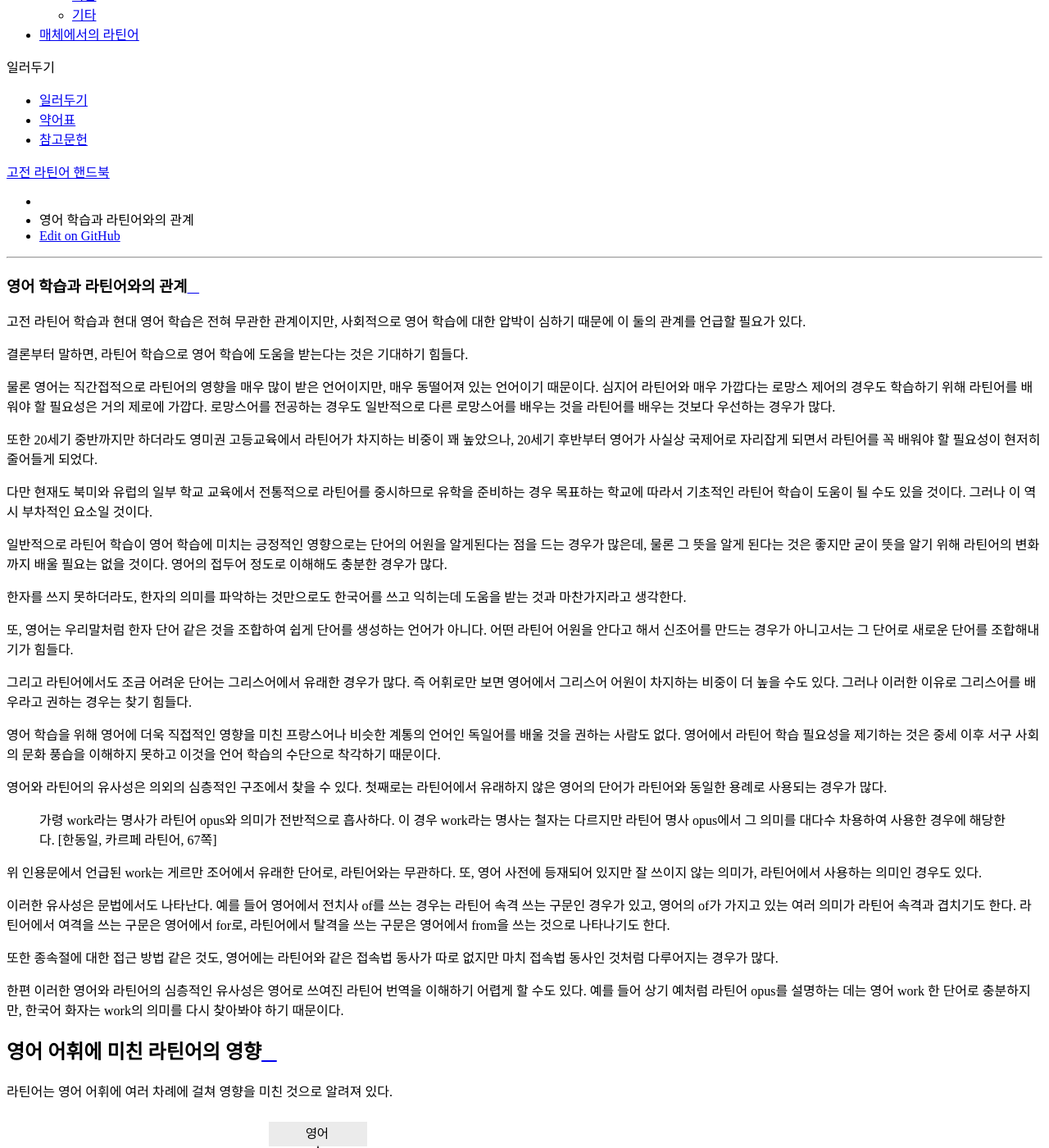
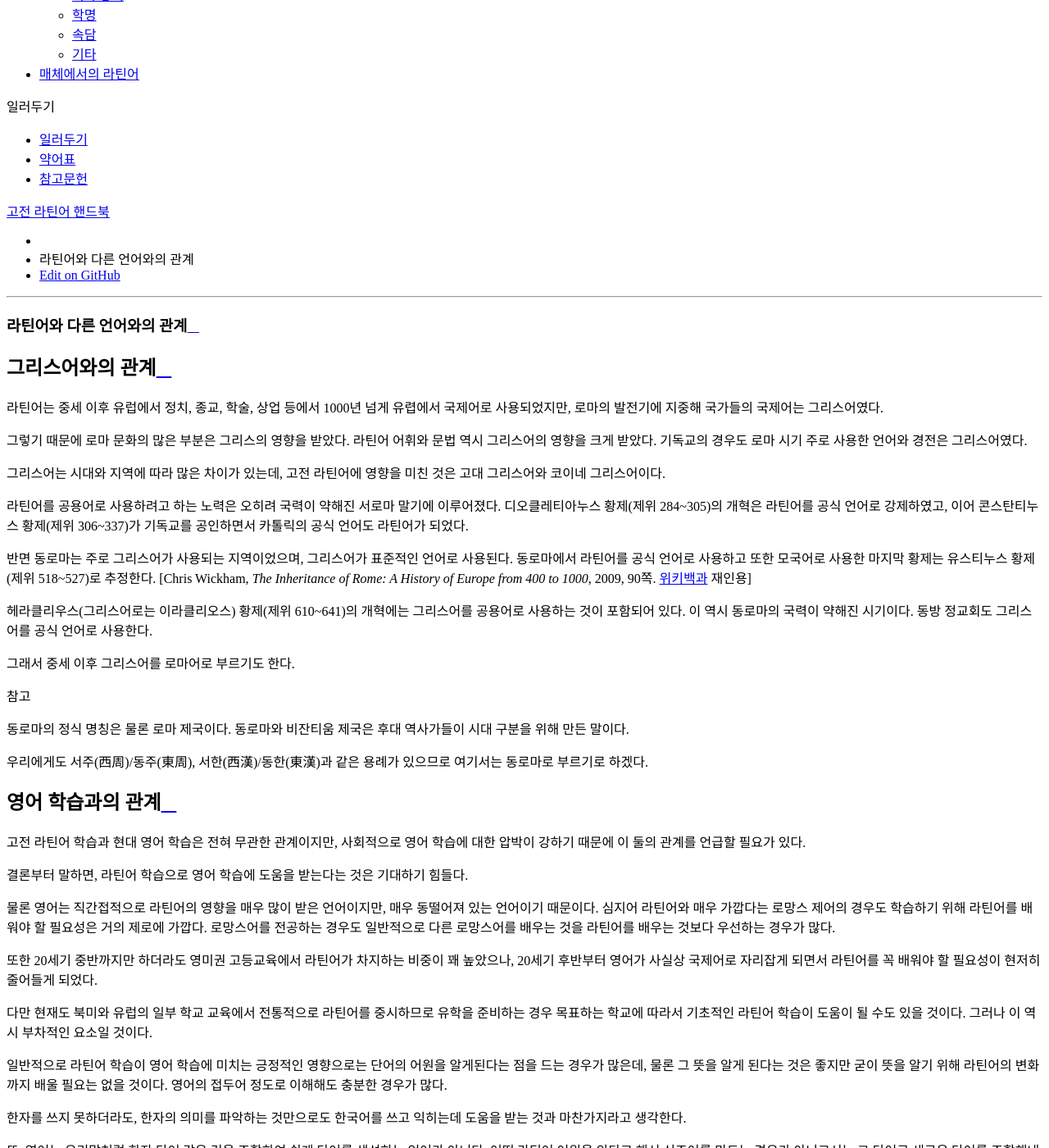
Before and after one commit to kabbala/grammatica_latina, a Sphinx documentation site: the page built from source/introductio/aliae_linguae.rst, in a window 1280 px wide and 1400 px high, scrolled down 11050 px. Shown: the whole window at 82% size. Built offline with Sphinx 7.4.7 and the Read the Docs theme 2.0.0, drawn with Linux system fonts in a browser that asks for light colours; pages that are not in the unit, such as notebooks, are missing from menus; some of the changed text lies outside the part shown.

Commit message:
다른 언어와의 관계로 항목 통합

```diff
--- a/source/index.rst
+++ b/source/index.rst
@@ -16,8 +16,7 @@
    :caption: 개요
 
    /introductio/divisio
-   /introductio/graecus
-   /introductio/english_and_latin
+   /introductio/aliae_linguae
 
 .. toctree::
    :maxdepth: 1
--- a/source/introductio/english_and_latin.rst
+++ b/source/introductio/aliae_linguae.rst
@@ -1,7 +1,33 @@
-영어 학습과 라틴어와의 관계
-===========================
+라틴어와 다른 언어와의 관계
+============================
 
-고전 라틴어 학습과 현대 영어 학습은 전혀 무관한 관계이지만, 사회적으로 영어 학습에 대한 압박이 심하기 때문에 이 둘의 관계를 언급할 필요가 있다.
+그리스어와의 관계
+-----------------
+
+라틴어는 중세 이후 유럽에서 정치, 종교, 학술, 상업 등에서 1000년 넘게 유렵에서 국제어로 사용되었지만, 로마의 발전기에 지중해 국가들의 국제어는 그리스어였다.
+
+그렇기 때문에 로마 문화의 많은 부분은 그리스의 영향을 받았다. 라틴어 어휘와 문법 역시 그리스어의 영향을 크게 받았다. 기독교의 경우도 로마 시기 주로 사용한 언어와 경전은 그리스어였다.
+
+그리스어는 시대와 지역에 따라 많은 차이가 있는데, 고전 라틴어에 영향을 미친 것은 고대 그리스어와 코이네 그리스어이다.
+
+라틴어를 공용어로 사용하려고 하는 노력은 오히려 국력이 약해진 서로마 말기에 이루어졌다. 디오클레티아누스 황제(제위 284~305)의 개혁은 라틴어를 공식 언어로 강제하였고, 이어 콘스탄티누스 황제(제위 306~337)가 기독교를 공인하면서 카톨릭의 공식 언어도 라틴어가 되었다.
+
+반면 동로마는 주로 그리스어가 사용되는 지역이었으며, 그리스어가 표준적인 언어로 사용된다. 동로마에서 라틴어를 공식 언어로 사용하고 또한 모국어로 사용한 마지막 황제는 유스티누스 황제(제위 518~527)로 추정한다. [Chris Wickham, :title-reference:`The Inheritance of Rome: A History of Europe from 400 to 1000`, 2009, 90쪽. `위키백과 <https://en.wikipedia.org/w/index.php?title=Byzantine_Empire&oldid=851889437#Language>`_ 재인용]
+
+헤라클리우스(그리스어로는 이라클리오스) 황제(제위 610~641)의 개혁에는 그리스어를 공용어로 사용하는 것이 포함되어 있다. 이 역시 동로마의 국력이 약해진 시기이다. 동방 정교회도 그리스어를 공식 언어로 사용한다.
+
+그래서 중세 이후 그리스어를 로마어로 부르기도 한다.
+
+.. note::
+
+   동로마의 정식 명칭은 물론 로마 제국이다. 동로마와 비잔티움 제국은 후대 역사가들이 시대 구분을 위해 만든 말이다.
+
+   우리에게도 서주(西周)/동주(東周), 서한(西漢)/동한(東漢)과 같은 용례가 있으므로 여기서는 동로마로 부르기로 하겠다.
+
+영어 학습과의 관계
+---------------------
+
+고전 라틴어 학습과 현대 영어 학습은 전혀 무관한 관계이지만, 사회적으로 영어 학습에 대한 압박이 강하기 때문에 이 둘의 관계를 언급할 필요가 있다.
 
 결론부터 말하면, 라틴어 학습으로 영어 학습에 도움을 받는다는 것은 기대하기 힘들다.
 
@@ -51,3 +77,12 @@
 앞서 말했듯이 이렇게 영어에 수입된 라틴어 어휘의 상당수가 그리스어 어원을 가지고 있기도 하다.
 
 또한 영어로 편입된 어휘 이외에도, 중세 이후 라틴어가 종교, 학술, 법률, 외교 언어로 사용되었기 때문에 지식인들은 라틴어에 대한 이해도가 높았다.
+
+독일어와의 관계
+-----------------
+
+독일어는 로망스어에 비해 라틴어와 거리가 멀다. 그러나 독일어 역시 어휘와 문법에서 라틴어의 영향을 많이 받았다.
+
+독일어를 언급해야 하는 또하나의 이유는 19세기 근대 학문이 독일 중심으로 발전하면서, 독일어로 쓰여진 라틴어 연구서가 현재까지 중요하게 다루어지고 있다는 점이다.
+
+유명한 학자로는 Raphael Kühner, Manu Leumann 등이 있다.
```
Also changed, not shown: other parts of source/introductio/aliae_linguae.rst (+1 -1 lines), source/introductio/graecus.rst (deleted, +0 -22 lines).
